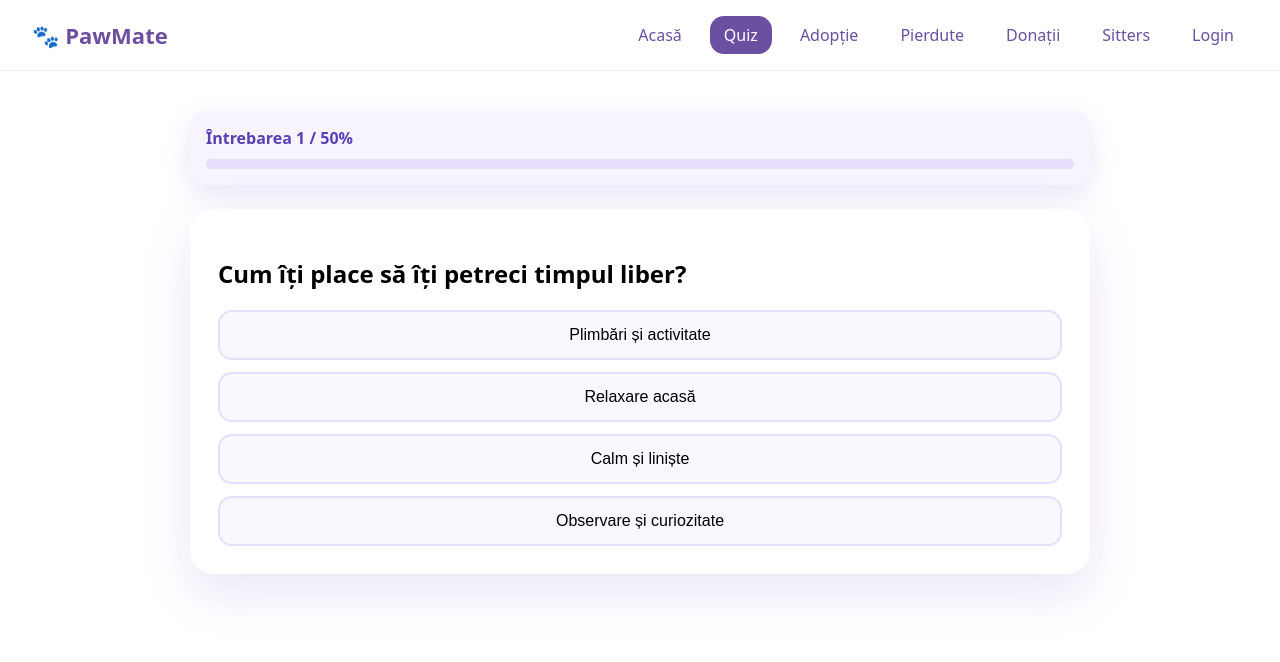
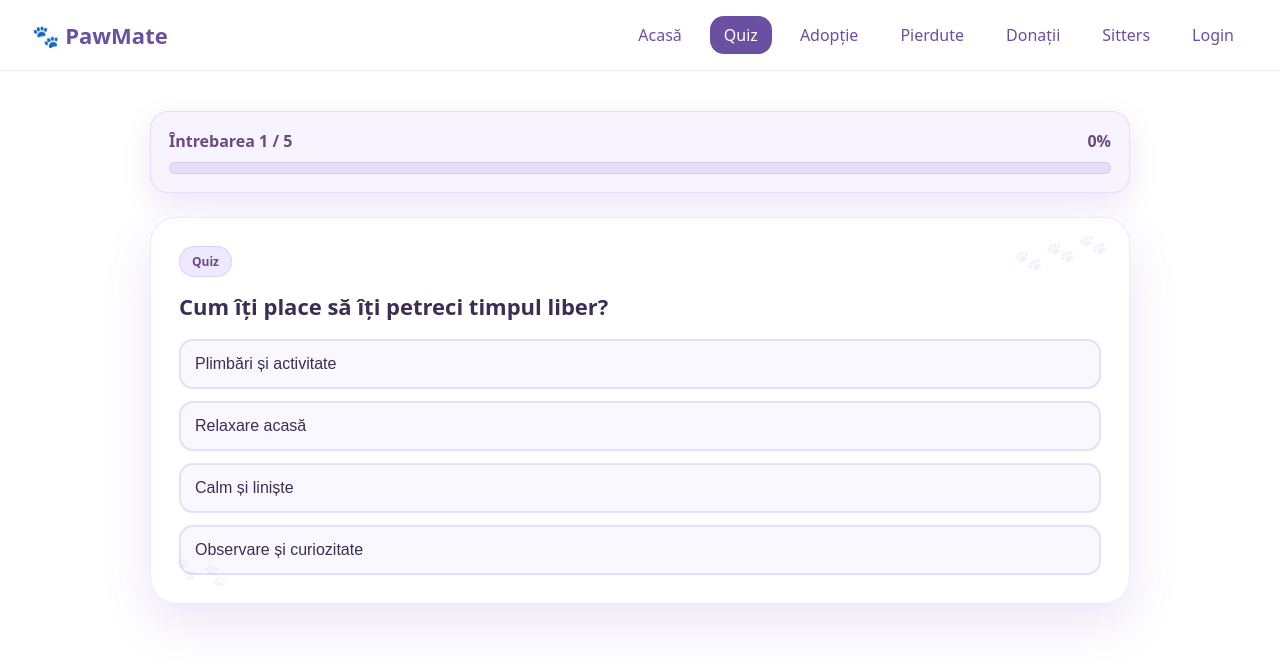
Before and after one commit to viorelinaa/PawMate, a React (Vite) app in the folder frontend/: page /quiz in a window 1280 px wide. Shown: the top 662 px of the page. Built offline with nearby package versions, Linux system fonts and the light colour scheme.

Commit message:
update design

```diff
--- a/frontend/src/pages/Quiz.css
+++ b/frontend/src/pages/Quiz.css
@@ -1,20 +1,29 @@
 .quizPage {
-    max-width: 900px;
+    max-width: 980px;
     margin: 40px auto;
     padding: 0 16px;
 }
 
+/* PROGRESS */
 .quizProgress {
     background: #f7f4ff;
-    padding: 16px;
-    border-radius: 16px;
-    box-shadow: 0 10px 30px rgba(120, 80, 200, 0.15);
+    padding: 18px 18px;
+    border-radius: 18px;
+    box-shadow: 0 10px 30px rgba(120, 80, 200, 0.14);
     margin-bottom: 24px;
+    border: 1px solid rgba(155, 135, 255, 0.22);
+}
+
+.quizProgressHeader {
+    display: flex;
+    justify-content: space-between;
+    align-items: center;
+    gap: 12px;
 }
 
 .quizProgress span {
     font-weight: 600;
-    color: #5a3fb3;
+    color: #6a4a83;
 }
 
 .quizProgress .bar {
@@ -23,46 +32,123 @@
     border-radius: 999px;
     overflow: hidden;
     margin-top: 10px;
+    border: 1px solid rgba(106, 74, 131, 0.12);
 }
 
 .quizProgress .fill {
     height: 100%;
-    background: linear-gradient(90deg, #6f4ae6, #9b87ff);
-    transition: width 0.4s ease;
+    background: linear-gradient(90deg, #6a4a83, #9b87ff);
+    transition: width 0.45s ease;
+    border-radius: 999px;
 }
 
+/* CARD */
 .quizCard,
 .quizResult {
     background: white;
-    border-radius: 24px;
+    border-radius: 26px;
     padding: 28px;
-    box-shadow: 0 20px 50px rgba(120, 80, 200, 0.15);
+    box-shadow: 0 20px 50px rgba(120, 80, 200, 0.14);
+    border: 1px solid rgba(155, 135, 255, 0.18);
+    position: relative;
+    overflow: hidden;
 }
 
+/* Paw prints */
+.quizCard::before,
+.quizResult::before {
+    content: "🐾 🐾 🐾";
+    position: absolute;
+    top: 18px;
+    right: 22px;
+    font-size: 22px;
+    opacity: 0.08;
+    transform: rotate(-14deg);
+    pointer-events: none;
+}
+
+.quizCard::after,
+.quizResult::after {
+    content: "🐾 🐾";
+    position: absolute;
+    bottom: 18px;
+    left: 22px;
+    font-size: 20px;
+    opacity: 0.06;
+    transform: rotate(12deg);
+    pointer-events: none;
+}
+
+.quizBadge {
+    display: inline-flex;
+    align-items: center;
+    justify-content: center;
+    padding: 6px 12px;
+    border-radius: 999px;
+    font-weight: 700;
+    font-size: 12px;
+    color: #6a4a83;
+    background: #efe9ff;
+    border: 1px solid rgba(155, 135, 255, 0.25);
+    margin-bottom: 14px;
+}
+
+.quizTitle {
+    margin: 0;
+    font-size: 22px;
+    color: #3c2d55;
+}
+
+/* ANSWERS */
 .answers {
     display: grid;
     gap: 12px;
-    margin-top: 20px;
+    margin-top: 18px;
 }
 
 .answers button {
-    padding: 14px;
+    padding: 14px 14px;
     border-radius: 14px;
     border: 2px solid #e6defa;
     background: #faf8ff;
     font-size: 16px;
     cursor: pointer;
+    text-align: left;
+    transition: 0.2s ease;
+    color: #3c2d55;
 }
 
 .answers button:hover {
     background: #efe9ff;
+    transform: translateY(-1px);
+    box-shadow: 0 10px 22px rgba(120, 80, 200, 0.14);
 }
 
+/* RESULT */
+.resultTitle {
+    margin: 0;
+    font-size: 24px;
+    color: #3c2d55;
+}
+
+.resultMain {
+    margin-top: 10px;
+    font-size: 22px;
+    color: #6a4a83;
+}
+
+.resultDesc {
+    margin: 10px 0 0 0;
+    color: #6b5b7a;
+    font-weight: 500;
+}
+
+/* STATS */
 .quizStats {
     display: grid;
-    grid-template-columns: repeat(auto-fit, minmax(140px, 1fr));
+    grid-template-columns: repeat(auto-fit, minmax(160px, 1fr));
     gap: 12px;
-    margin-top: 20px;
+    margin-top: 18px;
 }
 
 .quizStat {
@@ -73,42 +159,77 @@
     text-align: center;
 }
 
+.quizStat.best {
+    border-color: rgba(155, 135, 255, 0.5);
+    box-shadow: 0 12px 26px rgba(120, 80, 200, 0.18);
+}
+
+.statLabel {
+    font-weight: 700;
+    color: #4b3a66;
+    margin-bottom: 6px;
+}
+
+.statValue {
+    font-size: 26px;
+    color: #2e2440;
+}
+
+/* ACTIONS / BUTTONS */
 .resultActions {
     display: flex;
     justify-content: center;
     align-items: center;
-    gap: 16px;
+    gap: 14px;
     flex-wrap: wrap;
     margin-top: 24px;
 }
 
-.resultActions button,
-.resultActions a {
-    min-width: 260px;
-    height: 52px;
-    display: flex;
+/* all buttons same size */
+.resultActions .btn {
+    width: 240px;            /* SAME SIZE */
+    height: 46px;            /* SAME SIZE */
+    display: inline-flex;
     align-items: center;
     justify-content: center;
-
-    padding: 0 24px;
     border-radius: 999px;
-    font-weight: 600;
-    font-size: 16px;
+    font-weight: 700;
+    font-size: 15px;
+    text-decoration: none;
+    cursor: pointer;
+    transition: all 0.25s ease;
+    box-shadow: 0 10px 22px rgba(120, 80, 200, 0.18);
+    border: none;
+    padding: 0 18px;
     text-align: center;
 }
 
-
-.resultActions button {
-    background: #6f4ae6;
-    color: white;
+/* primary */
+.resultActions .btn.primary {
+    background: linear-gradient(135deg, #6a4a83, #8f6bff);
+    color: #fff;
 }
 
-.resultActions a {
-    background: #efe9ff;
-    color: #5a3fb3;
+/* adopt / secondary */
+.resultActions .btn.secondary {
+    background: #6a4a83;
+    color: #fff;
 }
 
-.resultActions .primary {
-    background: #6f4ae6;
-    color: white;
+/* back / ghost */
+.resultActions .btn.ghost {
+    background: #efe9ff;
+    color: #6a4a83;
+    border: 2px solid rgba(155, 135, 255, 0.35);
+    box-shadow: none;
 }
+
+/* hover */
+.resultActions .btn:hover {
+    transform: translateY(-2px);
+    box-shadow: 0 14px 30px rgba(120, 80, 200, 0.25);
+}
+
+.resultActions .btn.ghost:hover {
+    box-shadow: 0 12px 24px rgba(120, 80, 200, 0.14);
+}
--- a/frontend/src/pages/Quiz.tsx
+++ b/frontend/src/pages/Quiz.tsx
@@ -10,7 +10,11 @@ type AnimalKey =
     | "parrot"
     | "turtle"
     | "snake"
-    | "lizard";
+    | "lizard"
+    | "ferret"
+    | "hedgehog"
+    | "gecko"
+    | "axolotl";
 
 type Answer = {
     text: string;
@@ -22,18 +26,20 @@ type Question = {
     answers: Answer[];
 };
 
-const ANIMALS: Record<
-    AnimalKey,
-    { name: string; emoji: string; adoptPath: string }
-> = {
-    dog: { name: "Câine", emoji: "🐶", adoptPath: "/adoptie?animal=dog" },
-    cat: { name: "Pisică", emoji: "🐱", adoptPath: "/adoptie?animal=cat" },
-    rabbit: { name: "Iepure", emoji: "🐰", adoptPath: "/adoptie?animal=rabbit" },
-    hamster: { name: "Hamster", emoji: "🐹", adoptPath: "/adoptie?animal=hamster" },
-    parrot: { name: "Papagal", emoji: "🦜", adoptPath: "/adoptie?animal=parrot" },
-    turtle: { name: "Broască țestoasă", emoji: "🐢", adoptPath: "/adoptie?animal=turtle" },
-    snake: { name: "Șarpe", emoji: "🐍", adoptPath: "/adoptie?animal=snake" },
-    lizard: { name: "Șopârlă", emoji: "🦎", adoptPath: "/adoptie?animal=lizard" },
+const ANIMALS: Record<AnimalKey, { name: string; emoji: string; adoptPath: string; desc: string }> =
+    {
+        dog: { name: "Câine", emoji: "🐶", adoptPath: "/adoptie?animal=dog", desc: "Îți place energia, plimbările și compania activă." },
+        cat: { name: "Pisică", emoji: "🐱", adoptPath: "/adoptie?animal=cat", desc: "Apreciezi confortul, liniștea și vibe-ul cozy." },
+        rabbit: { name: "Iepure", emoji: "🐰", adoptPath: "/adoptie?animal=rabbit", desc: "Ești blând(ă), calm(ă) și ai grijă la detalii." },
+        hamster: { name: "Hamster", emoji: "🐹", adoptPath: "/adoptie?animal=hamster", desc: "Îți plac lucrurile mici, simpatice și ușor de îngrijit." },
+        parrot: { name: "Papagal", emoji: "🦜", adoptPath: "/adoptie?animal=parrot", desc: "Ești sociabil(ă), comunicativ(ă) și îți place interacțiunea." },
+        turtle: { name: "Broască țestoasă", emoji: "🐢", adoptPath: "/adoptie?animal=turtle", desc: "Răbdător(oare), calm(ă), îți plac ritmurile lente." },
+        snake: { name: "Șarpe", emoji: "🐍", adoptPath: "/adoptie?animal=snake", desc: "Ai o latură exotică și ești super independent(ă)." },
+        lizard: { name: "Șopârlă", emoji: "🦎", adoptPath: "/adoptie?animal=lizard", desc: "Îți plac animalele neobișnuite și ai spirit explorator." },
+        ferret: { name: "Dihor", emoji: "🦦", adoptPath: "/adoptie?animal=ferret", desc: "Jucăuș(ă), curios(oasă), mereu în mișcare." },
+        hedgehog: { name: "Arici", emoji: "🦔", adoptPath: "/adoptie?animal=hedgehog", desc: "Timid(ă) la început, dar super drăguț(ă) când te deschizi." },
+        gecko: { name: "Gecko", emoji: "🦎", adoptPath: "/adoptie?animal=gecko", desc: "Minimalist(ă), chill, dar cu gust pentru exotic." },
+        axolotl: { name: "Axolotl", emoji: "🦎", adoptPath: "/adoptie?animal=axolotl", desc: "Unic(ă), special(ă), îți place să ieși din tipare." },
     };
 
 const QUESTIONS: Question[] = [
@@ -58,35 +64,35 @@ const QUESTIONS: Question[] = [
     {
         question: "Ce tip de personalitate ai?",
         answers: [
-            { text: "Energic", value: "dog" },
-            { text: "Independent", value: "cat" },
-            { text: "Blând", value: "rabbit" },
-            { text: "Exotic", value: "lizard" },
+            { text: "Energic(ă)", value: "dog" },
+            { text: "Independent(ă)", value: "cat" },
+            { text: "Blând(ă)", value: "rabbit" },
+            { text: "Exotic(ă)", value: "lizard" },
         ],
     },
     {
-        question: "Ce spațiu ai?",
+        question: "Ce spațiu ai acasă?",
         answers: [
             { text: "Casă cu curte", value: "dog" },
             { text: "Apartament", value: "cat" },
             { text: "Spațiu mic", value: "hamster" },
-            { text: "Terariu", value: "snake" },
+            { text: "Terariu / habitat", value: "gecko" },
         ],
     },
     {
-        question: "Ce animal te atrage cel mai mult?",
+        question: "Ce te atrage cel mai mult?",
         answers: [
-            { text: "Câine", value: "dog" },
-            { text: "Pisică", value: "cat" },
-            { text: "Papagal", value: "parrot" },
-            { text: "Țestoasă", value: "turtle" },
+            { text: "Prieten loial", value: "dog" },
+            { text: "Companie cozy", value: "cat" },
+            { text: "Jucăuș și neastâmpărat", value: "ferret" },
+            { text: "Ceva rar și special", value: "axolotl" },
         ],
     },
 ];
 
 export default function Quiz() {
     const [index, setIndex] = useState(0);
-    const [answers, setAnswers] = useState<AnimalKey[]>([]);
+    const [picked, setPicked] = useState<AnimalKey[]>([]);
 
     const finished = index >= QUESTIONS.length;
 
@@ -100,28 +106,46 @@ export default function Quiz() {
             turtle: 0,
             snake: 0,
             lizard: 0,
+            ferret: 0,
+            hedgehog: 0,
+            gecko: 0,
+            axolotl: 0,
         };
-        answers.forEach((a) => base[a]++);
+        picked.forEach((k) => (base[k] += 1));
         return base;
-    }, [answers]);
+    }, [picked]);
 
     const bestAnimal = useMemo(() => {
-        return (Object.keys(scores) as AnimalKey[]).sort(
-            (a, b) => scores[b] - scores[a]
-        )[0];
+        const keys = Object.keys(scores) as AnimalKey[];
+        keys.sort((a, b) => scores[b] - scores[a]);
+        return keys[0] ?? "cat";
     }, [scores]);
 
-    const progress = Math.round((index / QUESTIONS.length) * 100);
+    // progress: 0..100
+    const progress = Math.round((Math.min(index, QUESTIONS.length) / QUESTIONS.length) * 100);
+
+    const handlePick = (v: AnimalKey) => {
+        setPicked((prev) => [...prev, v]);
+        setIndex((prev) => prev + 1);
+    };
+
+    const restart = () => {
+        setIndex(0);
+        setPicked([]);
+    };
+
+    const sortedAnimals = (Object.keys(ANIMALS) as AnimalKey[]).sort((a, b) => scores[b] - scores[a]);
 
     return (
         <div className="quizPage">
             {/* PROGRESS */}
             <div className="quizProgress">
+                <div className="quizProgressHeader">
           <span>
-          Întrebarea {Math.min(index + 1, QUESTIONS.length)} /{" "}
-            {QUESTIONS.length}
+            Întrebarea {Math.min(index + 1, QUESTIONS.length)} / {QUESTIONS.length}
           </span>
                     <span>{progress}%</span>
+                </div>
                 <div className="bar">
                     <div className="fill" style={{ width: `${progress}%` }} />
                 </div>
@@ -129,16 +153,12 @@ export default function Quiz() {
 
             {!finished ? (
                 <div className="quizCard">
-                    <h2>{QUESTIONS[index].question}</h2>
+                    <div className="quizBadge">Quiz</div>
+                    <h2 className="quizTitle">{QUESTIONS[index].question}</h2>
+
                     <div className="answers">
                         {QUESTIONS[index].answers.map((a) => (
-                            <button
-                                key={a.text}
-                                onClick={() => {
-                                    setAnswers([...answers, a.value]);
-                                    setIndex(index + 1);
-                                }}
-                            >
+                            <button key={a.text} onClick={() => handlePick(a.value)}>
                                 {a.text}
                             </button>
                         ))}
@@ -146,31 +166,35 @@ export default function Quiz() {
                 </div>
             ) : (
                 <div className="quizResult">
-                    <h2>Rezultat</h2>
-                    <h3>
-                        {ANIMALS[bestAnimal].emoji} Ți se potrivește{" "}
-                        {ANIMALS[bestAnimal].name}!
+                    <div className="quizBadge">Rezultat</div>
+                    <h2 className="resultTitle">Rezultat</h2>
+
+                    <h3 className="resultMain">
+                        {ANIMALS[bestAnimal].emoji} Ți se potrivește {ANIMALS[bestAnimal].name}!
                     </h3>
+                    <p className="resultDesc">{ANIMALS[bestAnimal].desc}</p>
 
                     <div className="quizStats">
-                        {(Object.keys(ANIMALS) as AnimalKey[])
-                            .sort((a, b) => scores[b] - scores[a])
-                            .map((k) => (
-                                <div className="quizStat" key={k}>
-                                    <div>
+                        {sortedAnimals.map((k) => (
+                            <div className={`quizStat ${k === bestAnimal ? "best" : ""}`} key={k}>
+                                <div className="statLabel">
                                     {ANIMALS[k].emoji} {ANIMALS[k].name}
                                 </div>
-                                    <strong>{scores[k]}</strong>
+                                <strong className="statValue">{scores[k]}</strong>
                             </div>
                         ))}
                     </div>
 
                     <div className="resultActions">
-                        <button onClick={() => window.location.reload()}>
+                        <button className="btn primary" onClick={restart}>
                             Reîncepe quiz-ul
                         </button>
-                        <Link to="/">Înapoi acasă</Link>
-                        <Link className="primary" to={ANIMALS[bestAnimal].adoptPath}>
+
+                        <Link className="btn ghost" to="/">
+                            Înapoi acasă
+                        </Link>
+
+                        <Link className="btn secondary" to={ANIMALS[bestAnimal].adoptPath}>
                             Vezi {ANIMALS[bestAnimal].name.toLowerCase()} pentru adopție
                         </Link>
                     </div>
```
Lines whose indentation alone changed are shown as unchanged.
